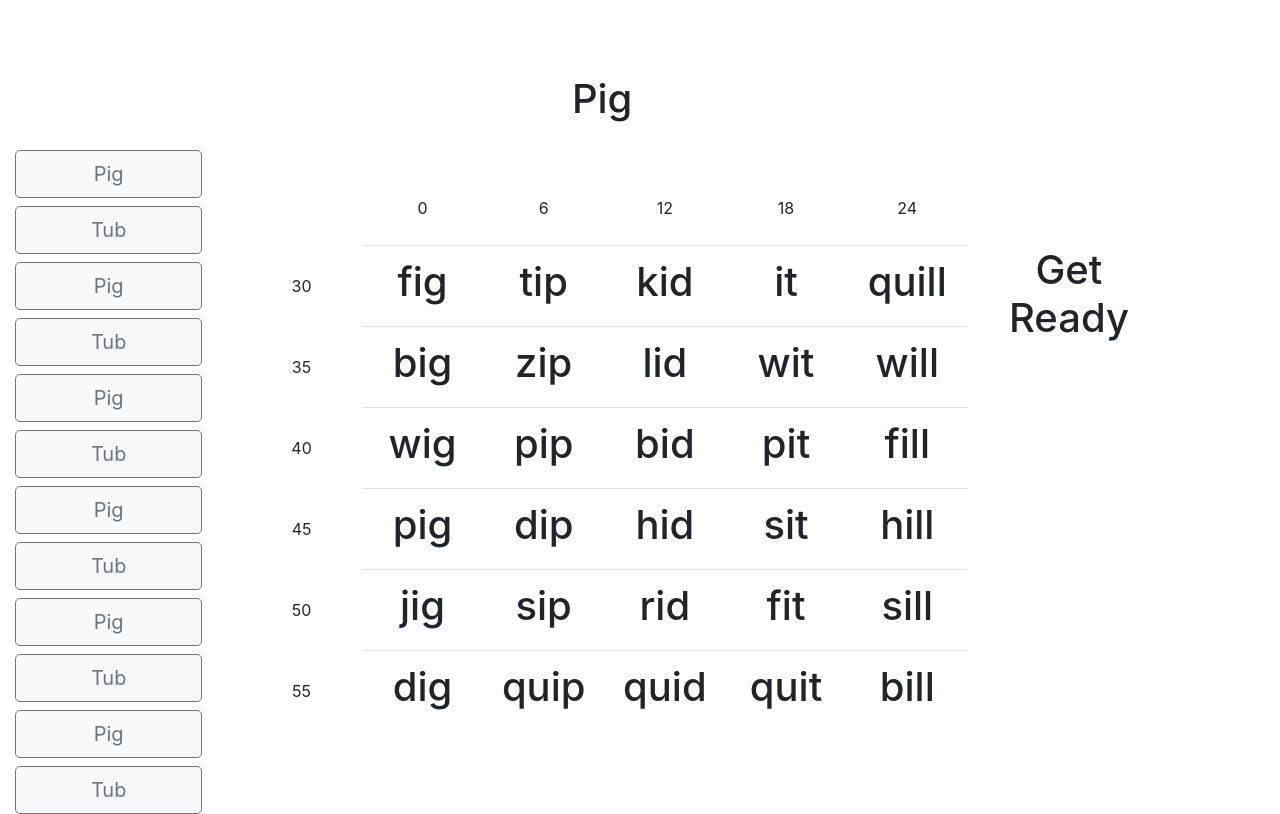
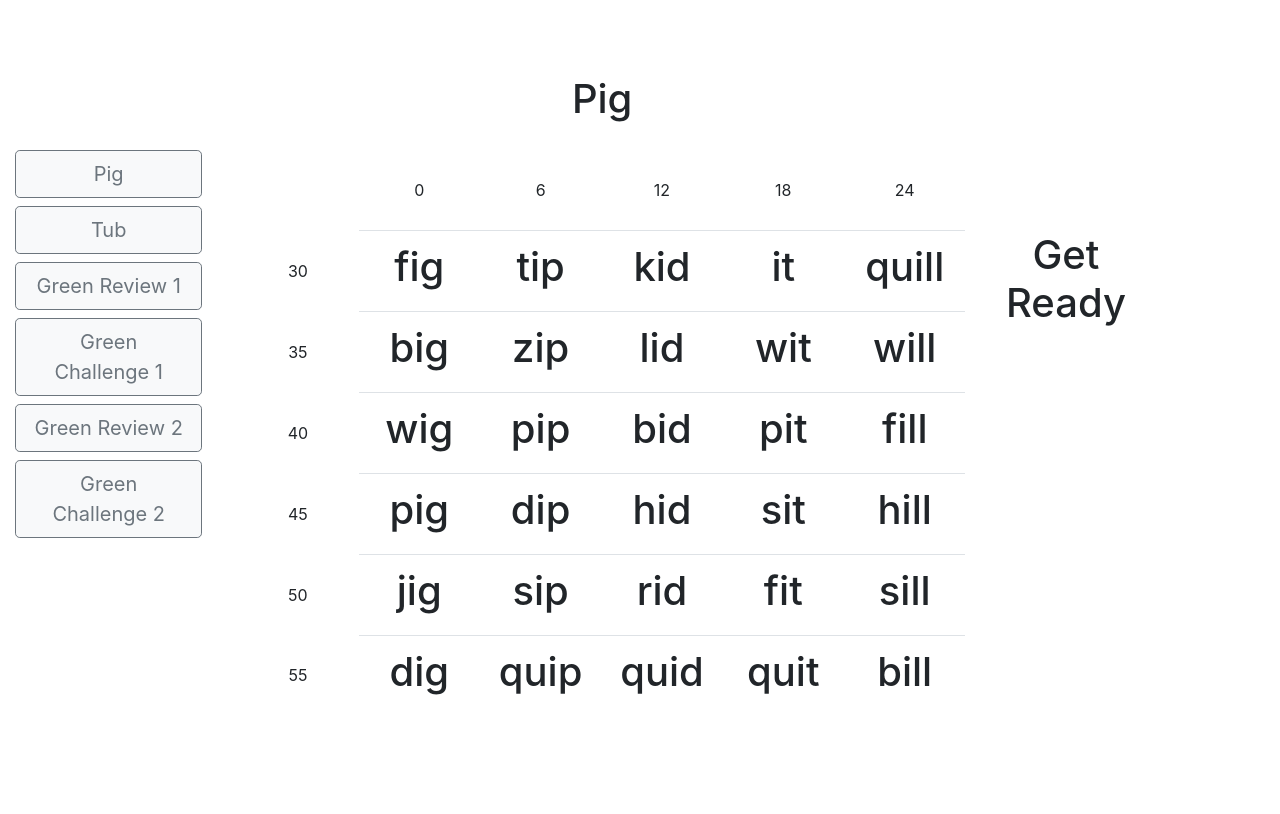
Before and after one commit to tschnide/wordMatrix, a React (Create React App) app: page / in a window 1280 px wide. Built offline with nearby package versions, Linux system fonts and the light colour scheme.

Commit message:
Add exercises, adjust table styling

```diff
--- a/src/App.js
+++ b/src/App.js
@@ -19,16 +19,10 @@ class App extends Component {
             buttonLabels: [
                 { id: 0, value: getLessonName(0) },
                 { id: 1, value: getLessonName(1) },
-                { id: 0, value: getLessonName(0) },
-                { id: 1, value: getLessonName(1) },
-                { id: 0, value: getLessonName(0) },
-                { id: 1, value: getLessonName(1) },
-                { id: 0, value: getLessonName(0) },
-                { id: 1, value: getLessonName(1) },
-                { id: 0, value: getLessonName(0) },
-                { id: 1, value: getLessonName(1) },
-                { id: 0, value: getLessonName(0) },
-                { id: 1, value: getLessonName(1) }
+                { id: 2, value: getLessonName(2) },
+                { id: 3, value: getLessonName(3) },
+                { id: 4, value: getLessonName(4) },
+                { id: 5, value: getLessonName(5) }
             ]
         };
         this.startTimer = this.startTimer.bind(this);
--- a/src/InteractiveTable.css
+++ b/src/InteractiveTable.css
@@ -1,13 +1,13 @@
 table {
   table-layout: fixed;
   width:70%;
-  margin-top: 20px;
-  margin-left: 3px;
+  /* margin-top: 20px; */
+  /* margin-left: 3px; */
 }
 
 td {
-  height: 75px;
-  text-align: center;
+  height: 80px;
+  /* text-align: center; */
 }
 
 #title {
@@ -15,14 +15,14 @@ td {
 }
 
 #no-border-left-top-bottom {
-  border-left: 1px solid white;
-  border-top: 1px solid white;
-  border-bottom: 1px solid white;
+  border-left: 0px solid black;
+  border-top: 0px solid black;
+  border-bottom: 0px solid black;
 }
 #no-border-left-top-right {
-  border-left: 1px solid white;
-  border-top: 1px solid white;
-  border-right: 1px solid white;
+  border-left: 0px solid black;
+  border-top: 0px solid black;
+  border-right: 0px solid black;
 }
 
 .main-table, .main-td {
--- a/src/Lessons.js
+++ b/src/Lessons.js
@@ -38,8 +38,8 @@ const lessons = [
     },
     {
         id: 1,
-        name:"Tub",
-        vocabulary:[
+        name: "Tub",
+        vocabulary: [
             "sun",
             "fun",
             "bun",
@@ -71,6 +71,150 @@ const lessons = [
             "puck",
             "muck"
         ]
+    },
+    {
+        id: 2,
+        name: "Green Review 1",
+        vocabulary: [
+            "car",
+            "cart",
+            "mart",
+            "carp",
+            "harp",
+            "sharp",
+            "port",
+            "fort",
+            "tort",
+            "torn",
+            "corn",
+            "scorn",
+            "irk",
+            "quirk",
+            "dirt",
+            "sir",
+            "fir",
+            "first",
+            "per",
+            "pert",
+            "perm",
+            "perk",
+            "jerk",
+            "clerk",
+            "furl",
+            "curl",
+            "hurl",
+            "turn",
+            "burn",
+            "burnt"
+        ]
+    },
+    {
+        id: 3,
+        name: "Green Challenge 1",
+        vocabulary: [
+            "morn",
+            "peel",
+            "burp",
+            "fold",
+            "gut",
+            "smart",
+            "far",
+            "rev",
+            "zone",
+            "fire",
+            "worn",
+            "thirst",
+            "fuse",
+            "low",
+            "yak",
+            "ark",
+            "orb",
+            "squirt",
+            "herd",
+            "team",
+            "sigh",
+            "hart",
+            "sob",
+            "forth",
+            "tort",
+            "ray",
+            "mart",
+            "quit",
+            "gain",
+            "burst"
+        ]
+    },
+    {
+        id: 4,
+        name: "Green Review 2",
+        vocabulary: [
+            "cell",
+            "dance",
+            "fence",
+            "cite",
+            "lace",
+            "place",
+            "gel",
+            "gem",
+            "hinge",
+            "rage",
+            "range",
+            "grange",
+            "knap",
+            "knot",
+            "knit",
+            "knife",
+            "knave",
+            "knead",
+            "wrap",
+            "wren",
+            "writ",
+            "wrote",
+            "wreak",
+            "wreath",
+            "wring",
+            "wrong",
+            "wroth",
+            "gnat",
+            "gnu",
+            "gnome"
+        ]
+    },
+    {
+        id: 5,
+        name: "Green Challenge 2",
+        vocabulary: [
+            "germ",
+            "force",
+            "gnarl",
+            "known",
+            "Wright",
+            "cinch",
+            "farce",
+            "dirge",
+            "merge",
+            "gnat",
+            "celt",
+            "scent",
+            "gorge",
+            "knur",
+            "urge",
+            "wretch",
+            "knight",
+            "wrench",
+            "knob",
+            "gnu",
+            "cyst",
+            "gym",
+            "surge",
+            "splurge",
+            "barge",
+            "wry",
+            "gee",
+            "verge",
+            "cede",
+            "scene"
+        ]
     }
 ];
 
@@ -78,6 +222,6 @@ export function getword(lessonId, wordIndex) {
     return lessons[lessonId].vocabulary[wordIndex];
 }
 
-export function getLessonName(lessonId){
+export function getLessonName(lessonId) {
     return lessons[lessonId].name;
 }
```
